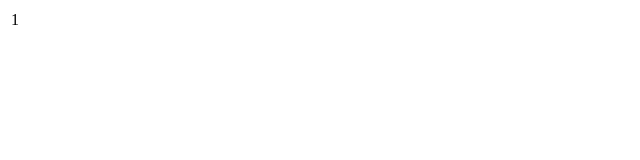
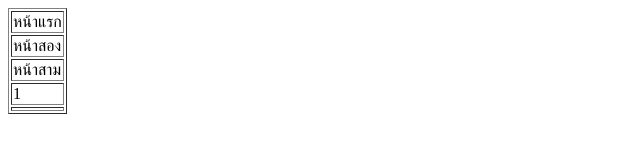
Before and after one commit to Suparat6206105023/testgit, a plain HTML site: page index.html in a window 1280 px wide. Shown: the whole page, without its empty margins (0-640 px from the left). Drawn offline with Linux system fonts and the light colour scheme.

Commit message:
menu thai

```diff
--- a/index.html
+++ b/index.html
@@ -4,18 +4,18 @@
 	<title></title>
 </head>
 <body>
-	<table bprdor="1">
+	<table border="1">
+		<tr>
+			<td>หน้าแรก</td>
+		</tr>
+		<tr>
+			<td>หน้าสอง</td>
+		</tr>
+		<tr>
+			<td>หน้าสาม</td>
+		</tr>
 		<tr>
 			<td>1</td>
-		</tr>
-		<tr>
-			<td></td>
-		</tr>
-		<tr>
-			<td></td>
-		</tr>
-		<tr>
-			<td></td>
 		</tr>
 		<tr>
 			<td></td>
```
